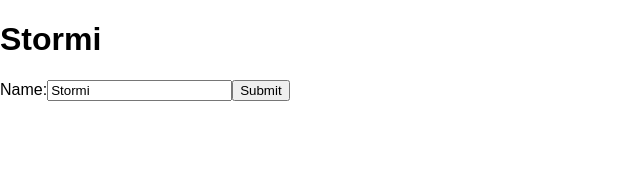
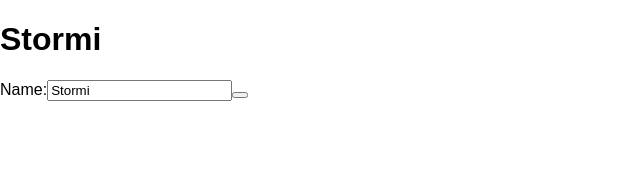
Before and after one commit to stormihoebe/react-name-changer, a React (Create React App) app: page / in a window 1280 px wide. Shown: the top 170 px of the page, without its empty margins (0-640 px from the left). Built offline with nearby package versions, Linux system fonts and the light colour scheme; the HTML template or start-up script is replaced by a standard one.

Commit message:
refactor Child component to remove http submit

```diff
--- a/src/components/Child.js
+++ b/src/components/Child.js
@@ -9,24 +9,29 @@ class Child extends Component {
         this.handleChange = this.handleChange.bind(this)
         this.handleSubmit = this.handleSubmit.bind(this)
     }
+
     //every change/key stroke into the input field will set child component state equal current value of input
     handleChange(event) {
         this.setState({name: event.target.value});
     }
+
     //When form is submitted, prevent default to stop page from refreshing, trigger the nameSetter function passed to Child component as props.action
-    handleSubmit(event) {
-        event.preventDefault();
+    handleSubmit() {
         this.props.action(this.state.name)
     }
+
     //Render the form
     render() {
         return (
-          <form onSubmit={this.handleSubmit}>
+          <form>
             <label>
               Name:
-              <input type="text" value={this.state.name} onChange={this.handleChange} />
+              <input type="text"
+                     value={this.state.name}
+                     onChange={this.handleChange} />
             </label>
-            <input type="submit" value="Submit" />
+            <button value="Submit"
+                    onClick={this.handleSubmit}/>
           </form>
         );
       }
```
